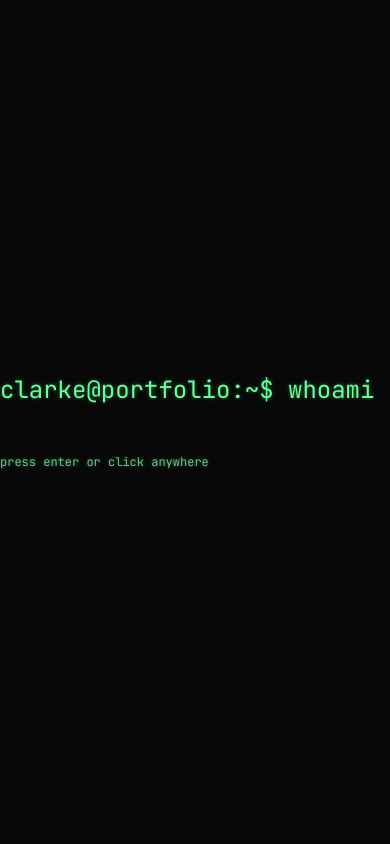
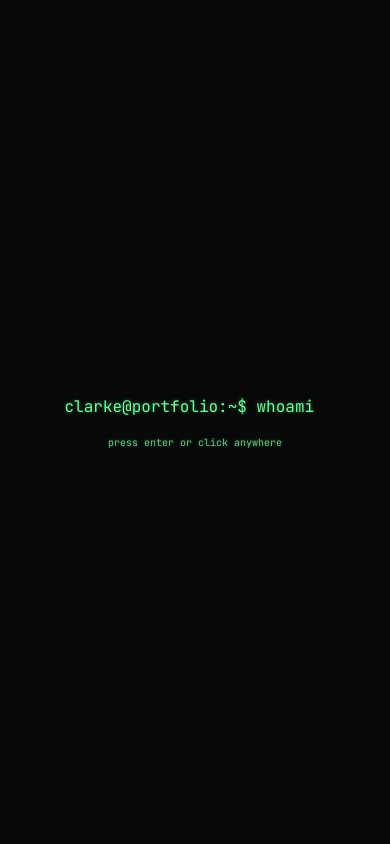
Before and after one commit to ClarkeNeedles/portfolio-new, a Next.js app: page /experience in a window 390 px wide. Shown: the top 844 px of the page. Built offline with nearby package versions, Linux system fonts and the light colour scheme.

Commit message:
fix mobile nav issue and theme picker issue

```diff
--- a/app/(root)/experience/[expId]/page.tsx
+++ b/app/(root)/experience/[expId]/page.tsx
@@ -177,9 +177,9 @@ export default async function ExperienceDetailPage({
                       </div>
                     )}
                     <div className="flex-1 text-center sm:text-left">
-                      <h1 className="text-xl sm:text-2xl md:text-3xl font-bold mb-2">
+                      <h1 className="font-bold mb-2 whitespace-nowrap text-[clamp(1rem,4vw,1.875rem)]">
                         {"$ " + experience.position}
-                        <span className="cursor">█</span>
+                        <span className="cursor inline-block text-[1em] leading-none align-middle">█</span>
                       </h1>
                       <div className="flex items-center justify-center sm:justify-start gap-2 mb-2">
                         <span className="text-md font-medium text-muted-foreground">
--- a/app/(root)/page.tsx
+++ b/app/(root)/page.tsx
@@ -143,7 +143,7 @@ export default function IndexPage() {
         <div className="mx-auto flex max-w-[58rem] flex-col items-center space-y-4 text-center">
           <AnimatedText
             as="h2"
-            className="font-heading text-2xl leading-[1.1] sm:text-2xl md:text-5xl"
+            className="font-heading text-2xl leading-[1.1] sm:text-2xl md:text-5xl whitespace-nowrap"
           >
             {"/" + pagesConfig.projects.title + ":~$ "}
             <span className="cursor">█</span>
@@ -179,7 +179,7 @@ export default function IndexPage() {
         <div className="mx-auto flex max-w-[58rem] flex-col items-center space-y-4 text-center">
           <AnimatedText
             as="h2"
-            className="font-heading text-2xl leading-[1.1] sm:text-2xl md:text-5xl"
+            className="font-heading text-2xl leading-[1.1] sm:text-2xl md:text-5xl whitespace-nowrap"
           >
             {"/" + pagesConfig.experience.title + ":~$ "}
             <span className="cursor">█</span>
@@ -212,7 +212,7 @@ export default function IndexPage() {
         <div className="mx-auto flex max-w-[58rem] flex-col items-center space-y-4 text-center">
           <AnimatedText
             as="h2"
-            className="font-heading text-2xl leading-[1.1] sm:text-2xl md:text-5xl"
+            className="font-heading text-2xl leading-[1.1] sm:text-2xl md:text-5xl whitespace-nowrap"
           >
             {"/" + pagesConfig.skills.title + ":~$ "}
             <span className="cursor">█</span>
--- a/app/(root)/projects/[projectId]/page.tsx
+++ b/app/(root)/projects/[projectId]/page.tsx
@@ -47,10 +47,10 @@ export default async function Project({ params }: ProjectPageProps) {
           {formatDateFromObj(project.endDate)}
         </time>
         <h1 className="flex items-center justify-between mt-2 font-heading text-4xl leading-tight lg:text-5xl">
-          <span>
-            {"$ " + project.companyName}
-            <span className="cursor">█</span>
-          </span>
+          <h1 className="font-bold mb-2 whitespace-nowrap text-[clamp(1rem,4vw,1.875rem)]">
+          {"$ " + project.companyName}
+          <span className="cursor inline-block text-[1em] leading-none align-middle">█</span>
+        </h1>
           <div className="flex items-center">
             {project.githubLink && (
               <CustomTooltip text="Link to the source code.">
--- a/components/common/intro-wrapper.tsx
+++ b/components/common/intro-wrapper.tsx
@@ -138,14 +138,14 @@ export default function IntroWrapper({
 
         {/* WHOAMI */}
         {phase !== "boot" && (
-          <div className="text-2xl md:text-4xl">
-            <p>
+          <div className="whoami font-mono w-full px-4 text-center">
+            <p className="text-base sm:text-xl md:text-3xl lg:text-4xl break-words">
               {typed}
               <span className="cursor">█</span>
             </p>
 
             {phase === "waiting" && (
-              <p className="text-xs text-muted-foreground mt-4">
+              <p className="text-[10px] sm:text-xs text-muted-foreground mt-4">
                 press enter or click anywhere
               </p>
             )}
--- a/components/common/mode-toggle.tsx
+++ b/components/common/mode-toggle.tsx
@@ -23,7 +23,7 @@ export function ModeToggle() {
           <span className="sr-only">Toggle theme</span>
         </Button>
       </DropdownMenuTrigger>
-      <DropdownMenuContent align="end">
+      <DropdownMenuContent align="end" className="bg-background border border-border shadow-lg">
         <DropdownMenuItem onClick={() => setTheme("light")}>
           <Icons.sun className="mr-2 h-4 w-4" />
           <span>Light</span>
--- a/components/common/page-header.tsx
+++ b/components/common/page-header.tsx
@@ -7,9 +7,9 @@ export default function PageHeader({ title }: PageHeaderProps) {
     <>
       <div className="flex flex-col mt-5 items-start gap-4 md:flex-row md:justify-between md:gap-8">
         <div className="flex-1 space-y-4">
-          <h1 className="inline-block font-heading text-4xl tracking-tight lg:text-5xl lowercase">
+          <h1 className="font-bold mb-2 whitespace-nowrap text-[clamp(1rem,4vw,1.875rem)]">
             {title}
-            <span className="cursor">█</span>
+            <span className="cursor inline-block text-[1em] leading-none align-middle">█</span>
           </h1>
         </div>
       </div>
--- a/components/experience/timeline.tsx
+++ b/components/experience/timeline.tsx
@@ -4,39 +4,26 @@ import Image from "next/image"
 import Link from "next/link"
 import React from "react"
 
-import { AnimatedSection } from "@/components/common/animated-section"
 import { Icons } from "@/components/common/icons"
 import { Button } from "@/components/ui/button"
 import { ExperienceInterface } from "@/config/experience"
 
 const months = [
-  "Jan",
-  "Feb",
-  "Mar",
-  "Apr",
-  "May",
-  "Jun",
-  "Jul",
-  "Aug",
-  "Sep",
-  "Oct",
-  "Nov",
-  "Dec",
+  "Jan","Feb","Mar","Apr","May","Jun",
+  "Jul","Aug","Sep","Oct","Nov","Dec",
 ]
 
-// Helper function to get duration text
 const getDurationText = (
   startDate: Date,
   endDate: Date | "Present"
 ): string => {
   const startYear = new Date(startDate).getFullYear().toString()
   const startMonth = new Date(startDate).getMonth()
+
   const endString =
     typeof endDate === "string"
       ? "Present"
-      : months[new Date(endDate).getMonth()] +
-        " " +
-        new Date(endDate).getFullYear().toString()
+      : `${months[new Date(endDate).getMonth()]} ${new Date(endDate).getFullYear()}`
 
   return `${months[startMonth]} ${startYear} - ${endString}`
 }
@@ -46,22 +33,20 @@ interface TimelineProps {
 }
 
 const Timeline: React.FC<TimelineProps> = ({ experiences }) => {
-  // Sort experiences by date (most recent first)
-  const sortedExperiences = [...experiences].sort((a, b) => {
-    return b.startDate.getTime() - a.startDate.getTime()
-  })
+  const sortedExperiences = [...experiences].sort(
+    (a, b) => b.startDate.getTime() - a.startDate.getTime()
+  )
 
   return (
     <div className="space-y-4">
-      {sortedExperiences.map((experience, index) => (
-        <AnimatedSection
+      {sortedExperiences.map((experience) => (
+        <div
           key={experience.id}
-          delay={0.1 * (index + 1)}
-          direction="up"
+          className="w-full p-4 sm:p-6 bg-background border border-border rounded-lg"
         >
-          <div className="w-full p-4 sm:p-6 bg-background border border-border rounded-lg transition-all duration-300">
           <div className="flex flex-col sm:flex-row sm:items-start sm:justify-between gap-4">
             <div className="flex items-start gap-4 flex-1 min-w-0">
+
               {experience.logo && (
                 <div className="relative w-12 h-12 sm:w-16 sm:h-16 rounded-lg border-2 border-border overflow-hidden bg-white flex-shrink-0">
                   <Image
@@ -73,22 +58,23 @@ const Timeline: React.FC<TimelineProps> = ({ experiences }) => {
                   />
                 </div>
               )}
+
               <div className="flex-1 min-w-0">
                 <div className="flex flex-col sm:flex-row sm:items-center gap-2 sm:gap-3">
                   <h3 className="text-lg sm:text-xl font-bold text-foreground">
                     {experience.position}
                   </h3>
+
                   <span className="inline-flex items-center px-3 py-1 rounded-full text-xs sm:text-sm font-medium bg-primary/10 text-primary border border-primary/20 w-fit">
-                      {getDurationText(
-                        experience.startDate,
-                        experience.endDate
-                      )}
+                    {getDurationText(experience.startDate, experience.endDate)}
                   </span>
                 </div>
+
                 <div className="flex items-center gap-2 mb-1">
                   <span className="text-sm font-medium text-muted-foreground">
                     {experience.company}
                   </span>
+
                   {experience.companyUrl && (
                     <a
                       href={experience.companyUrl}
@@ -100,12 +86,15 @@ const Timeline: React.FC<TimelineProps> = ({ experiences }) => {
                     </a>
                   )}
                 </div>
+
                 <p className="text-sm text-muted-foreground mb-2">
                   {experience.location}
                 </p>
+
                 <p className="text-sm text-muted-foreground line-clamp-2">
                   {experience.description[0]}
                 </p>
+
                 <div className="mt-3 sm:mt-4 flex flex-wrap gap-1">
                   {experience.skills.slice(0, 2).map((skill, index) => (
                     <span
@@ -115,6 +104,7 @@ const Timeline: React.FC<TimelineProps> = ({ experiences }) => {
                       {skill}
                     </span>
                   ))}
+
                   {experience.skills.length > 2 && (
                     <span className="inline-flex items-center px-2 py-1 rounded-md text-xs font-medium bg-muted text-muted-foreground">
                       +{experience.skills.length - 2} more
@@ -123,6 +113,7 @@ const Timeline: React.FC<TimelineProps> = ({ experiences }) => {
                 </div>
               </div>
             </div>
+
             <Button
               variant="outline"
               size="sm"
@@ -130,13 +121,12 @@ const Timeline: React.FC<TimelineProps> = ({ experiences }) => {
               asChild
             >
               <Link href={`/experience/${experience.id}`}>
-                  {"view details"}
+                view details
                 <Icons.chevronRight className="ml-2 h-4 w-4" />
               </Link>
             </Button>
           </div>
         </div>
-        </AnimatedSection>
       ))}
     </div>
   )
--- a/hooks/use-lock-body.ts
+++ /dev/null
@@ -1,12 +0,0 @@
-import * as React from "react"
-
-// @see https://usehooks.com/useLockBodyScroll.
-export function useLockBody() {
-  React.useLayoutEffect((): (() => void) => {
-    const originalStyle: string = window.getComputedStyle(
-      document.body
-    ).overflow
-    document.body.style.overflow = "hidden"
-    return () => (document.body.style.overflow = originalStyle)
-  }, [])
-}
```
Also changed, not shown: components/common/mobile-nav.tsx (+33 -3 lines). Lines whose indentation alone changed are shown as unchanged.
